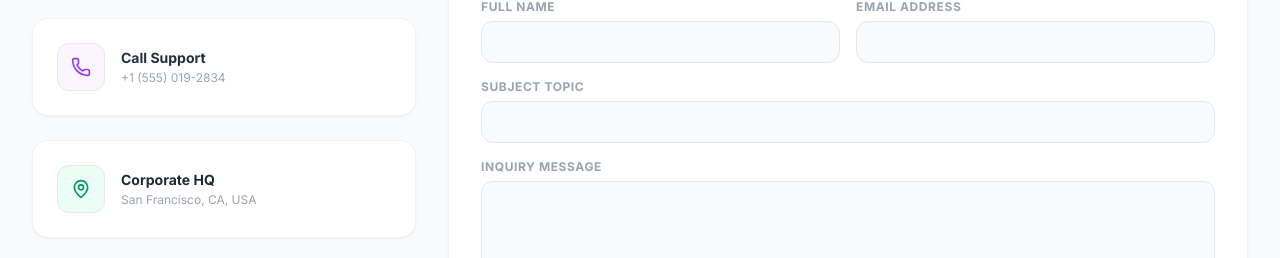
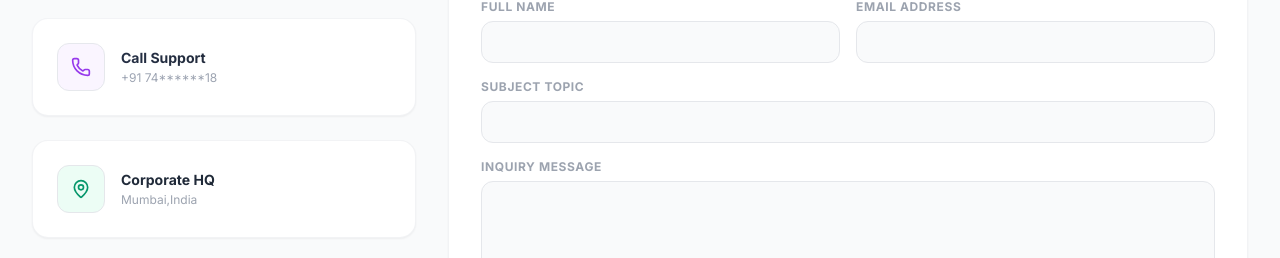
Before and after one commit to Shivanandpal/InternBro, a React (Vite) app in the folder client/: page /contact in a window 1280 px wide. Shown: the part 450-708 px from the top of the page. Built offline with nearby package versions, Linux system fonts and the light colour scheme.

Commit message:
resolved downloading resume

```diff
--- a/client/src/pages/AICareerAssistant.jsx
+++ b/client/src/pages/AICareerAssistant.jsx
@@ -149,7 +149,7 @@ export default function AICareerAssistant() {
   const [previewTemplateId, setPreviewTemplateId] = useState(null);
   const [downloadModalOpen, setDownloadModalOpen] = useState(false);
   const [downloading, setDownloading] = useState(false);
-  const [downloadFormat, setDownloadFormat] = useState(null); // 'pdf' | 'png'
+  const [downloadFormat, setDownloadFormat] = useState('pdf'); // 'pdf' | 'png'
 
   useEffect(() => {
     window.scrollTo(0, 0);
--- a/client/src/pages/Contact.jsx
+++ b/client/src/pages/Contact.jsx
@@ -49,7 +49,7 @@ export default function Contact() {
         {/* Title */}
         <div className="text-center max-w-3xl mx-auto mb-16 space-y-4">
           <h1 className="font-display font-extrabold text-4xl sm:text-5xl dark:text-white leading-tight">
-            We'd Love To <br/>
+            We'd Love To <br />
             <span className="bg-gradient-to-r from-brand-600 to-violetAccent-500 bg-clip-text text-transparent">
               Hear From You
             </span>
@@ -80,7 +80,7 @@ export default function Contact() {
               </div>
               <div>
                 <h4 className="font-bold text-sm text-gray-800 dark:text-gray-200">Call Support</h4>
-                <p className="text-xs text-gray-400 mt-0.5">+1 (555) 019-2834</p>
+                <p className="text-xs text-gray-400 mt-0.5">+91 74******18</p>
               </div>
             </div>
 
@@ -90,7 +90,7 @@ export default function Contact() {
               </div>
               <div>
                 <h4 className="font-bold text-sm text-gray-800 dark:text-gray-200">Corporate HQ</h4>
-                <p className="text-xs text-gray-400 mt-0.5">San Francisco, CA, USA</p>
+                <p className="text-xs text-gray-400 mt-0.5">Mumbai,India</p>
               </div>
             </div>
           </div>
```
